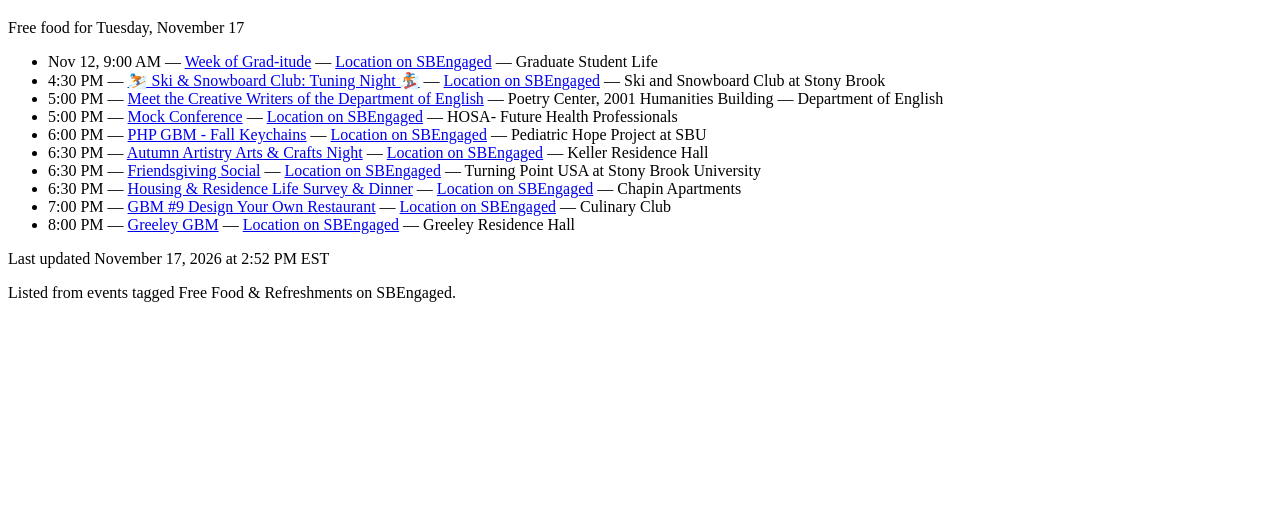
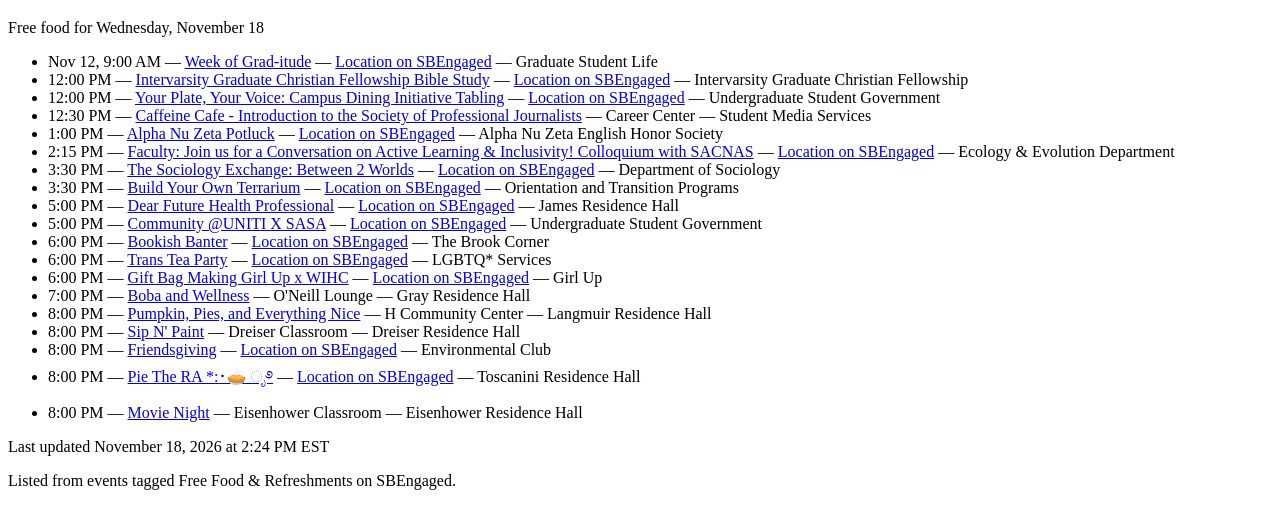
Before and after one commit to katy-ng/foodfinder, a plain HTML site: page index.html in a window 1280 px wide. Shown: the part 61-590 px from the top of the page. Drawn offline with Linux system fonts and the light colour scheme.

Commit message:
Update index.html

```diff
--- a/index.html
+++ b/index.html
@@ -8,24 +8,33 @@
 <body>
 <header>
 <h1>Food Finders</h1>
-<p>Free food for Tuesday, November 17</p>
+<p>Free food for Wednesday, November 18</p>
 </header>
 <main>
 <ul>
 <li><time datetime="2026-11-12T14:00:00.000Z">Nov 12, 9:00 AM</time> — <a href="https://sbengaged.stonybrook.edu/rsvp?id=391305">Week of Grad-itude</a> — <a href="https://sbengaged.stonybrook.edu/rsvp?id=391305">Location on SBEngaged</a> — Graduate Student Life</li>
-<li><time datetime="2026-11-17T21:30:00.000Z">4:30 PM</time> — <a href="https://sbengaged.stonybrook.edu/rsvp?id=392345">⛷️ Ski &amp; Snowboard Club: Tuning Night 🏂</a> — <a href="https://sbengaged.stonybrook.edu/rsvp?id=392345">Location on SBEngaged</a> — Ski and Snowboard Club at Stony Brook</li>
-<li><time datetime="2026-11-17T22:00:00.000Z">5:00 PM</time> — <a href="https://sbengaged.stonybrook.edu/rsvp?id=390908">Meet the Creative Writers of the Department of English</a> — Poetry Center, 2001 Humanities Building — Department of English</li>
-<li><time datetime="2026-11-17T22:00:00.000Z">5:00 PM</time> — <a href="https://sbengaged.stonybrook.edu/rsvp?id=391373">Mock Conference</a> — <a href="https://sbengaged.stonybrook.edu/rsvp?id=391373">Location on SBEngaged</a> — HOSA- Future Health Professionals</li>
-<li><time datetime="2026-11-17T23:00:00.000Z">6:00 PM</time> — <a href="https://sbengaged.stonybrook.edu/rsvp?id=392024">PHP GBM - Fall Keychains</a> — <a href="https://sbengaged.stonybrook.edu/rsvp?id=392024">Location on SBEngaged</a> — Pediatric Hope Project at SBU</li>
-<li><time datetime="2026-11-17T23:30:00.000Z">6:30 PM</time> — <a href="https://sbengaged.stonybrook.edu/rsvp?id=390332">Autumn Artistry Arts &amp; Crafts Night</a> — <a href="https://sbengaged.stonybrook.edu/rsvp?id=390332">Location on SBEngaged</a> — Keller Residence Hall</li>
-<li><time datetime="2026-11-17T23:30:00.000Z">6:30 PM</time> — <a href="https://sbengaged.stonybrook.edu/rsvp?id=391588">Friendsgiving Social</a> — <a href="https://sbengaged.stonybrook.edu/rsvp?id=391588">Location on SBEngaged</a> — Turning Point USA at Stony Brook University</li>
-<li><time datetime="2026-11-17T23:30:00.000Z">6:30 PM</time> — <a href="https://sbengaged.stonybrook.edu/rsvp?id=392396">Housing &amp; Residence Life  Survey &amp; Dinner</a> — <a href="https://sbengaged.stonybrook.edu/rsvp?id=392396">Location on SBEngaged</a> — Chapin Apartments</li>
-<li><time datetime="2026-11-18T00:00:00.000Z">7:00 PM</time> — <a href="https://sbengaged.stonybrook.edu/rsvp?id=391868">GBM #9 Design Your Own Restaurant</a> — <a href="https://sbengaged.stonybrook.edu/rsvp?id=391868">Location on SBEngaged</a> — Culinary Club</li>
-<li><time datetime="2026-11-18T01:00:00.000Z">8:00 PM</time> — <a href="https://sbengaged.stonybrook.edu/rsvp?id=391086">Greeley GBM</a> — <a href="https://sbengaged.stonybrook.edu/rsvp?id=391086">Location on SBEngaged</a> — Greeley Residence Hall</li>
+<li><time datetime="2026-11-18T17:00:00.000Z">12:00 PM</time> — <a href="https://sbengaged.stonybrook.edu/rsvp?id=391043">Intervarsity Graduate Christian Fellowship Bible Study</a> — <a href="https://sbengaged.stonybrook.edu/rsvp?id=391043">Location on SBEngaged</a> — Intervarsity Graduate Christian Fellowship</li>
+<li><time datetime="2026-11-18T17:00:00.000Z">12:00 PM</time> — <a href="https://sbengaged.stonybrook.edu/rsvp?id=391554">Your Plate, Your Voice: Campus Dining Initiative Tabling</a> — <a href="https://sbengaged.stonybrook.edu/rsvp?id=391554">Location on SBEngaged</a> — Undergraduate Student Government</li>
+<li><time datetime="2026-11-18T17:30:00.000Z">12:30 PM</time> — <a href="https://sbengaged.stonybrook.edu/rsvp?id=392986">Caffeine Cafe - Introduction to the Society of Professional Journalists</a> — Career Center — Student Media Services</li>
+<li><time datetime="2026-11-18T18:00:00.000Z">1:00 PM</time> — <a href="https://sbengaged.stonybrook.edu/rsvp?id=391896">Alpha Nu Zeta Potluck</a> — <a href="https://sbengaged.stonybrook.edu/rsvp?id=391896">Location on SBEngaged</a> — Alpha Nu Zeta English Honor Society</li>
+<li><time datetime="2026-11-18T19:15:00.000Z">2:15 PM</time> — <a href="https://sbengaged.stonybrook.edu/rsvp?id=392846">Faculty: Join us for a Conversation on Active Learning &amp; Inclusivity! Colloquium with SACNAS</a> — <a href="https://sbengaged.stonybrook.edu/rsvp?id=392846">Location on SBEngaged</a> — Ecology &amp; Evolution Department</li>
+<li><time datetime="2026-11-18T20:30:00.000Z">3:30 PM</time> — <a href="https://sbengaged.stonybrook.edu/rsvp?id=392333">The Sociology Exchange: Between 2 Worlds</a> — <a href="https://sbengaged.stonybrook.edu/rsvp?id=392333">Location on SBEngaged</a> — Department of Sociology</li>
+<li><time datetime="2026-11-18T20:30:00.000Z">3:30 PM</time> — <a href="https://sbengaged.stonybrook.edu/rsvp?id=392468">Build Your Own Terrarium</a> — <a href="https://sbengaged.stonybrook.edu/rsvp?id=392468">Location on SBEngaged</a> — Orientation and Transition Programs</li>
+<li><time datetime="2026-11-18T22:00:00.000Z">5:00 PM</time> — <a href="https://sbengaged.stonybrook.edu/rsvp?id=392013">Dear Future Health Professional</a> — <a href="https://sbengaged.stonybrook.edu/rsvp?id=392013">Location on SBEngaged</a> — James Residence Hall</li>
+<li><time datetime="2026-11-18T22:00:00.000Z">5:00 PM</time> — <a href="https://sbengaged.stonybrook.edu/rsvp?id=392903">Community @UNITI X SASA</a> — <a href="https://sbengaged.stonybrook.edu/rsvp?id=392903">Location on SBEngaged</a> — Undergraduate Student Government</li>
+<li><time datetime="2026-11-18T23:00:00.000Z">6:00 PM</time> — <a href="https://sbengaged.stonybrook.edu/rsvp?id=392093">Bookish Banter</a> — <a href="https://sbengaged.stonybrook.edu/rsvp?id=392093">Location on SBEngaged</a> — The Brook Corner</li>
+<li><time datetime="2026-11-18T23:00:00.000Z">6:00 PM</time> — <a href="https://sbengaged.stonybrook.edu/rsvp?id=392299">Trans Tea Party</a> — <a href="https://sbengaged.stonybrook.edu/rsvp?id=392299">Location on SBEngaged</a> — LGBTQ* Services</li>
+<li><time datetime="2026-11-18T23:00:00.000Z">6:00 PM</time> — <a href="https://sbengaged.stonybrook.edu/rsvp?id=392805">Gift Bag Making Girl Up x WIHC</a> — <a href="https://sbengaged.stonybrook.edu/rsvp?id=392805">Location on SBEngaged</a> — Girl Up</li>
+<li><time datetime="2026-11-19T00:00:00.000Z">7:00 PM</time> — <a href="https://sbengaged.stonybrook.edu/rsvp?id=392481">Boba and Wellness</a> — O&#39;Neill Lounge — Gray Residence Hall</li>
+<li><time datetime="2026-11-19T01:00:00.000Z">8:00 PM</time> — <a href="https://sbengaged.stonybrook.edu/rsvp?id=391327">Pumpkin, Pies, and Everything Nice</a> — H Community Center — Langmuir Residence Hall</li>
+<li><time datetime="2026-11-19T01:00:00.000Z">8:00 PM</time> — <a href="https://sbengaged.stonybrook.edu/rsvp?id=391467">Sip N&#39; Paint</a> — Dreiser Classroom — Dreiser Residence Hall</li>
+<li><time datetime="2026-11-19T01:00:00.000Z">8:00 PM</time> — <a href="https://sbengaged.stonybrook.edu/rsvp?id=391866">Friendsgiving</a> — <a href="https://sbengaged.stonybrook.edu/rsvp?id=391866">Location on SBEngaged</a> — Environmental Club</li>
+<li><time datetime="2026-11-19T01:00:00.000Z">8:00 PM</time> — <a href="https://sbengaged.stonybrook.edu/rsvp?id=392009">Pie The RA *:･🥧 ೃ࿔</a> — <a href="https://sbengaged.stonybrook.edu/rsvp?id=392009">Location on SBEngaged</a> — Toscanini Residence Hall</li>
+<li><time datetime="2026-11-19T01:00:00.000Z">8:00 PM</time> — <a href="https://sbengaged.stonybrook.edu/rsvp?id=392930">Movie Night</a> — Eisenhower Classroom — Eisenhower Residence Hall</li>
 </ul>
 </main>
 <footer>
-<p>Last updated <time datetime="2026-11-17T19:52:19.125Z">November 17, 2026 at 2:52 PM EST</time></p>
+<p>Last updated <time datetime="2026-11-18T19:24:49.600Z">November 18, 2026 at 2:24 PM EST</time></p>
 <p>Listed from events tagged Free Food &amp; Refreshments on SBEngaged.</p>
 </footer>
 </body>
```
